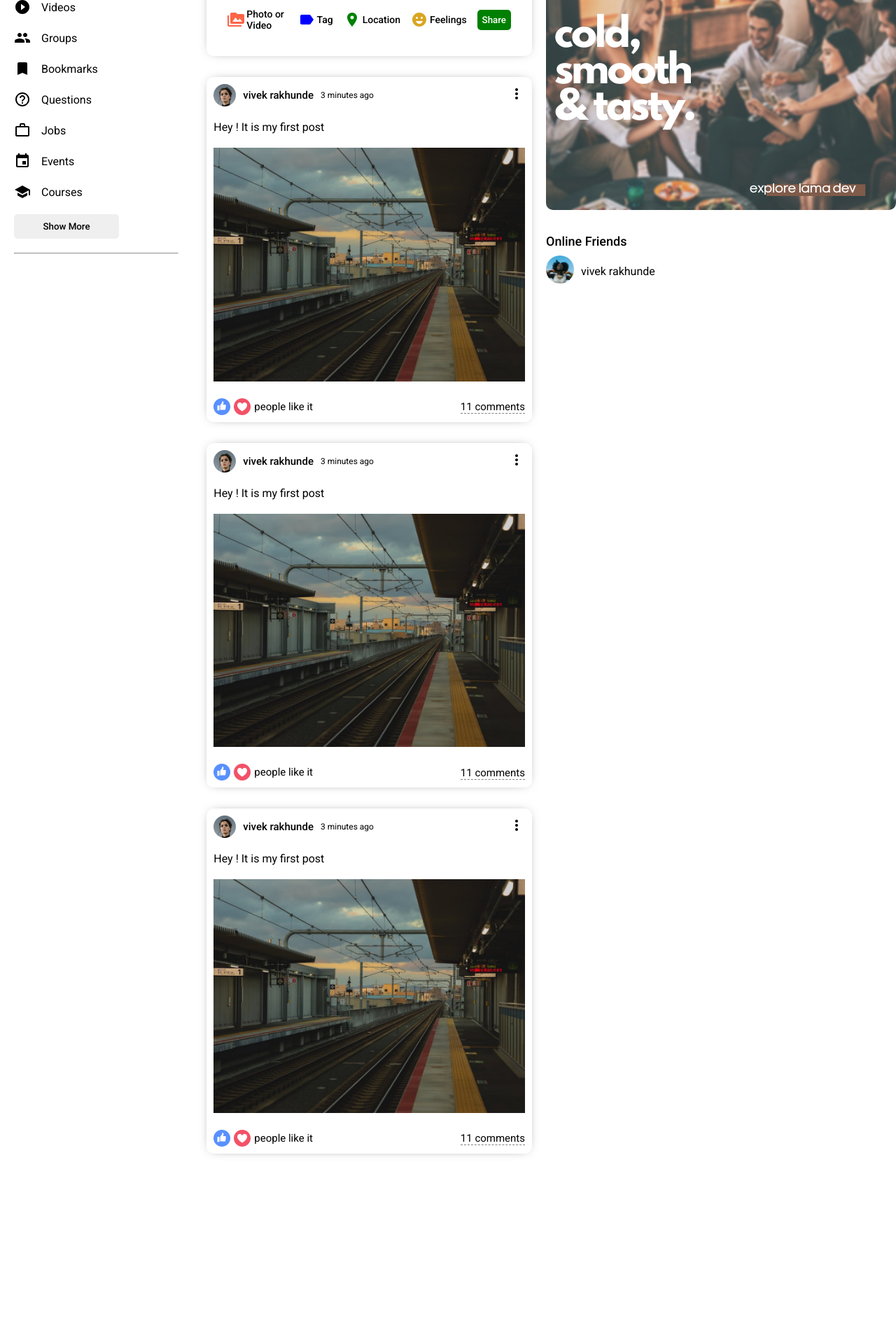
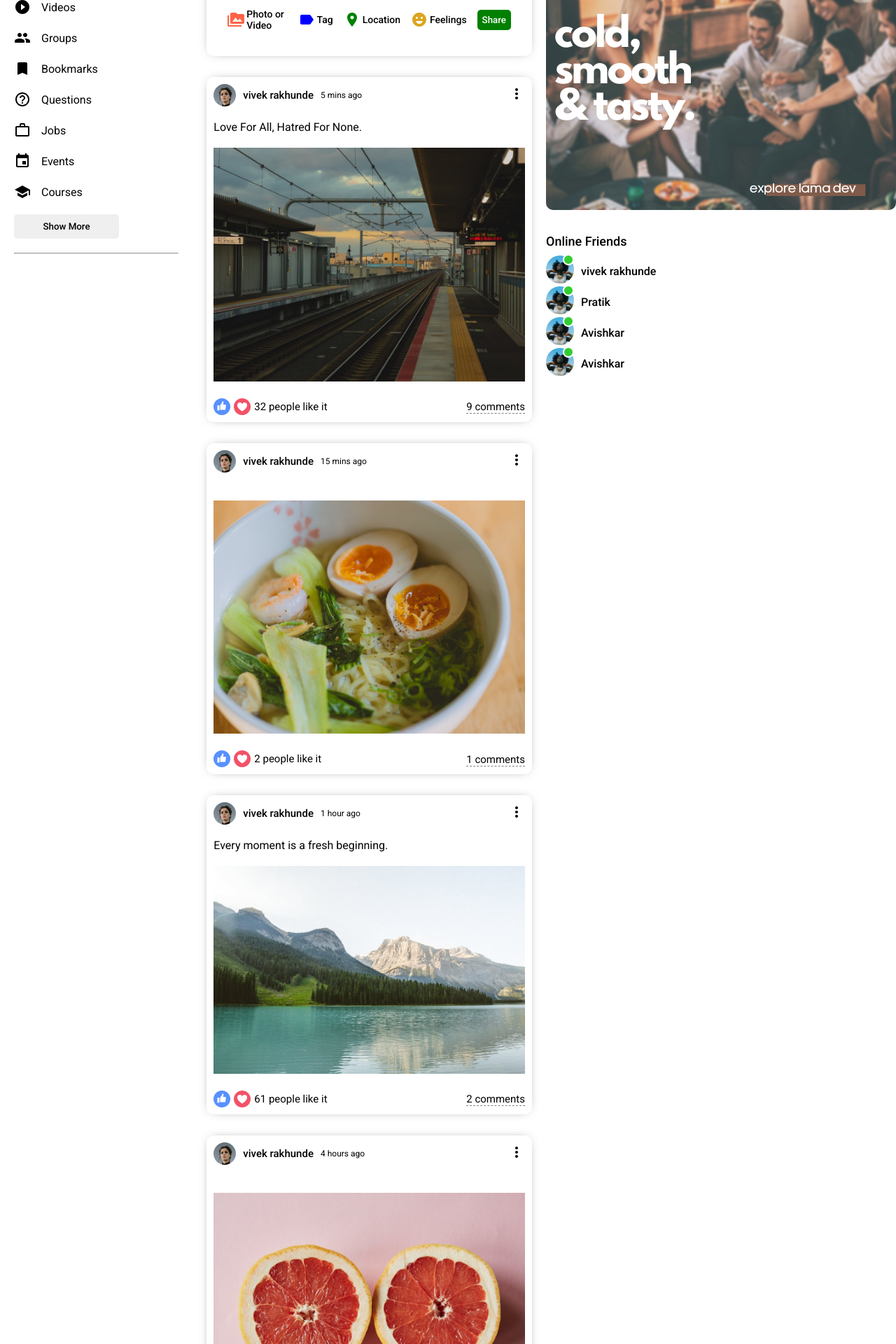
Before and after one commit to Rakhunde0412/Daily-Task, a React (Create React App) app: page / in a window 1280 px wide. Shown: the part 160-2080 px from the top of the page at 70% size. Before the commit the page ends 1858 px from the top, so only its background shows below. Built offline with nearby package versions, Linux system fonts and the light colour scheme.

Commit message:
added dummy data

```diff
--- a/src/components/feed/Feed.js
+++ b/src/components/feed/Feed.js
@@ -1,19 +1,16 @@
 import Post from "../post/Post";
 import Share from "../share/Share";
 import classes from "./Feed.module.css";
+import { Posts } from "../../dummyData";
 const Feed = () => {
   return (
     <>
       <div className={classes.feed}>
         <div className={classes.feedWrapper}>
           <Share />
-          <Post />
-          <Post />
-          <Post />
-
-          {/* {Posts.map((p) => (
-          <Post key={p.id} post={p} />
-        ))} */}
+          {Posts.map((p) => (
+            <Post key={p.id} post={p} />
+          ))}
         </div>
       </div>
     </>
--- a/src/components/post/Post.js
+++ b/src/components/post/Post.js
@@ -1,7 +1,9 @@
 import { MoreVert } from "@mui/icons-material";
 import classes from "./Post.module.css";
-//  import "../../../public/assets/post/1.jpeg"
-const Post = () => {
+import { Users } from "../../dummyData";
+const Post = ({ post }) => {
+  const user=Users.filter(u=>u.id===1)
+  console.log(user[0].username);
   return (
     <>
       <div className={classes.post}>
@@ -14,28 +16,27 @@
                 alt=""
               />
               <span className={classes.postUsername}>vivek rakhunde</span>
-              <span className={classes.postDate}>3 minutes ago</span>
+              <span className={classes.postDate}>{post.date}</span>
             </div>
             <div className={classes.postTopRight}>
               <MoreVert />
             </div>
           </div>
           <div className={classes.postCenter}>
-            <span className={classes.postText}>Hey ! It is my first post </span>
-            <img
-              className={classes.postImg}
-              src="assets/post/1.jpeg"
-              alt="post"
-            />
+            <span className={classes.postText}>{post?.desc} </span>
+            <img className={classes.postImg} src={post.photo} alt="post" />
           </div>
           <div className={classes.postBottom}>
             <div className={classes.postBottomLeft}>
               <img className={classes.likeIcon} src="assets/like.png" alt="" />
               <img className={classes.likeIcon} src="assets/heart.png" alt="" />
-              <span className={classes.postLikeCounter}> people like it</span>
+              <span className={classes.postLikeCounter}>
+                {" "}
+                {post.like} people like it
+              </span>
             </div>
             <div className={classes.postBottomRight}>
-              <span className={classes.postCommentText}>11 comments</span>
+              <span className={classes.postCommentText}>{post.comment} comments</span>
             </div>
           </div>
         </div>
--- a/src/components/rightbar.js/Rightbar.js
+++ b/src/components/rightbar.js/Rightbar.js
@@ -16,10 +16,47 @@
         <ul className={classes.rightbarFriendList}>
           <li className={classes.rightbarFriend}>
             <div className={classes.rightbarProfileImgContainer}>
-            <img className={classes.rightbarProfileImg} src="assets/person/3.jpeg" alt="" />
+              <img
+                className={classes.rightbarProfileImg}
+                src="assets/person/3.jpeg"
+                alt=""
+              />
               <span className={classes.rightbarOnline}></span>
             </div>
             <span className={classes.rightbarUsername}>vivek rakhunde</span>
+          </li>
+          <li className={classes.rightbarFriend}>
+            <div className={classes.rightbarProfileImgContainer}>
+              <img
+                className={classes.rightbarProfileImg}
+                src="assets/person/3.jpeg"
+                alt=""
+              />
+              <span className={classes.rightbarOnline}></span>
+            </div>
+            <span className={classes.rightbarUsername}>Pratik </span>
+          </li>
+          <li className={classes.rightbarFriend}>
+            <div className={classes.rightbarProfileImgContainer}>
+              <img
+                className={classes.rightbarProfileImg}
+                src="assets/person/3.jpeg"
+                alt=""
+              />
+              <span className={classes.rightbarOnline}></span>
+            </div>
+            <span className={classes.rightbarUsername}>Avishkar</span>
+          </li>
+          <li className={classes.rightbarFriend}>
+            <div className={classes.rightbarProfileImgContainer}>
+              <img
+                className={classes.rightbarProfileImg}
+                src="assets/person/3.jpeg"
+                alt=""
+              />
+              <span className={classes.rightbarOnline}></span>
+            </div>
+            <span className={classes.rightbarUsername}>Avishkar</span>
           </li>
         </ul>
       </div>
--- a/src/components/rightbar.js/Rightbar.module.css
+++ b/src/components/rightbar.js/Rightbar.module.css
@@ -28,7 +28,7 @@
     margin: 30px 0;
 }
 
-.rightbarTitle {
+.rightbarTitle{
     margin-bottom: 20px;
 }
 
@@ -53,6 +53,19 @@
     height: 40px;
     border-radius: 50%;
     object-fit: cover;
+}
+.rightbarOnline{
+    width: 12px;
+    height: 12px;
+    border-radius: 50%;
+    background-color: limegreen;
+    position: absolute;
+    top: -2px;
+    right: 0;
+    border: 2px solid white;
+}
+.rightbarUsername{
+    font-weight: 500;
 }
 
 .rightbarTitle {
--- /dev/null
+++ b/src/dummyData.js
@@ -0,0 +1,141 @@
+export const Users = [
+  {
+    id:1,
+    profilePicture: "assets/person/1.jpeg",
+    username: "Safak Kocaoglu",
+  },
+  {
+    id:2,
+    profilePicture: "assets/person/2.jpeg",
+    username: "Janell Shrum",
+  },
+  {
+    id:3,
+    profilePicture: "assets/person/3.jpeg",
+    username: "Alex Durden",
+  },
+  {
+    id:4,
+    profilePicture: "assets/person/4.jpeg",
+    username: "Dora Hawks",
+  },
+  {
+    id:5,
+    profilePicture: "assets/person/5.jpeg",
+    username: "Thomas Holden",
+  },
+  {
+    id:6,
+    profilePicture: "assets/person/6.jpeg",
+    username: "Shirley Beauchamp",
+  },
+  {
+    id:7,
+    profilePicture: "assets/person/7.jpeg",
+    username: "Travis Bennett",
+  },
+  {
+    id:8,
+    profilePicture: "assets/person/8.jpeg",
+    username: "Kristen Thomas",
+  },
+  {
+    id:9,
+    profilePicture: "assets/person/9.jpeg",
+    username: "Gary Duty",
+  },
+  {
+    id:10,
+    profilePicture: "assets/person/10.jpeg",
+    username: "Safak Kocaoglu",
+  },
+];
+
+
+
+export const Posts = [
+    {
+      id: 1,
+      desc: "Love For All, Hatred For None.",
+      photo: "assets/post/1.jpeg",
+      date: "5 mins ago",
+      userId: 1,
+      like: 32,
+      comment: 9,
+    },
+    {
+      id: 2,
+      photo: "assets/post/2.jpeg",
+      date: "15 mins ago",
+      userId: 2,
+      like: 2,
+      comment: 1,
+    },
+    {
+      id: 3,
+      desc: "Every moment is a fresh beginning.",
+      photo: "assets/post/3.jpeg",
+      date: "1 hour ago",
+      userId: 3,
+      like: 61,
+      comment: 2,
+    },
+    {
+      id: 4,
+      photo: "assets/post/4.jpeg",
+      date: "4 hours ago",
+      userId: 4,
+      like: 7,
+      comment: 3,
+    },
+    {
+      id: 5,
+      photo: "assets/post/5.jpeg",
+      date: "5 hours ago",
+      userId: 5,
+      like: 23,
+      comment: 5,
+    },
+    {
+      id: 6,
+      photo: "assets/post/6.jpeg",
+      date: "1 day ago",
+      userId: 6,
+      like: 44,
+      comment: 6,
+    },
+    {
+      id: 7,
+      desc: "Never regret anything that made you smile.",
+      photo: "assets/post/7.jpeg",
+      date: "2 days ago",
+      userId: 7,
+      like: 52,
+      comment: 3,
+    },
+    {
+      id: 8,
+      photo: "assets/post/8.jpeg",
+      date: "3 days ago",
+      userId: 8,
+      like: 15,
+      comment: 1,
+    },
+    {
+      id: 9,
+      desc: "Change the world by being yourself.",
+      photo: "assets/post/9.jpeg",
+      date: "5 days ago",
+      userId: 9,
+      like: 11,
+      comment: 2,
+    },
+    {
+      id: 10,
+      photo: "assets/post/10.jpeg",
+      date: "1 week ago",
+      userId: 10,
+      like: 104,
+      comment: 12,
+    },
+  ];
```
Lines whose indentation alone changed are shown as unchanged.
